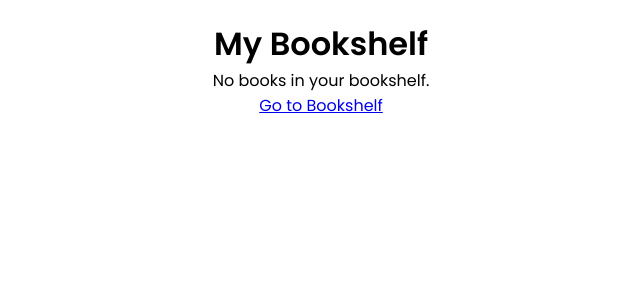
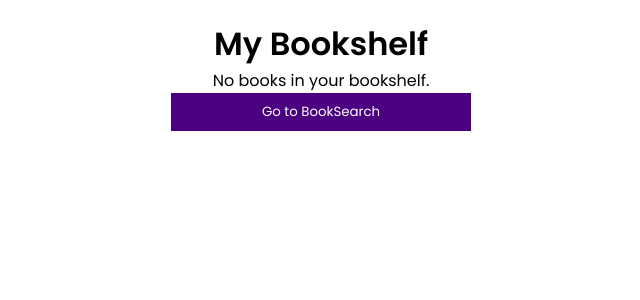
Before and after one commit to Nandiness/intern-work, a React (Create React App) app: page /intern-work/bookshelf in a window 1280 px wide. Shown: the top 300 px of the page, without its empty margins (319-959 px from the left). Built offline with nearby package versions, Linux system fonts and the light colour scheme.

Commit message:
Update Bookshelf.js

```diff
--- a/src/Bookshelf.js
+++ b/src/Bookshelf.js
@@ -37,7 +37,9 @@ const BookshelfPage = () => {
             )
           )
         ),
-    <Link to="/">Go to Bookshelf</Link>
+    <button className="direct">
+      <Link to="/">Go to BookSearch</Link>
+    </button>
   );
 };
 
```
